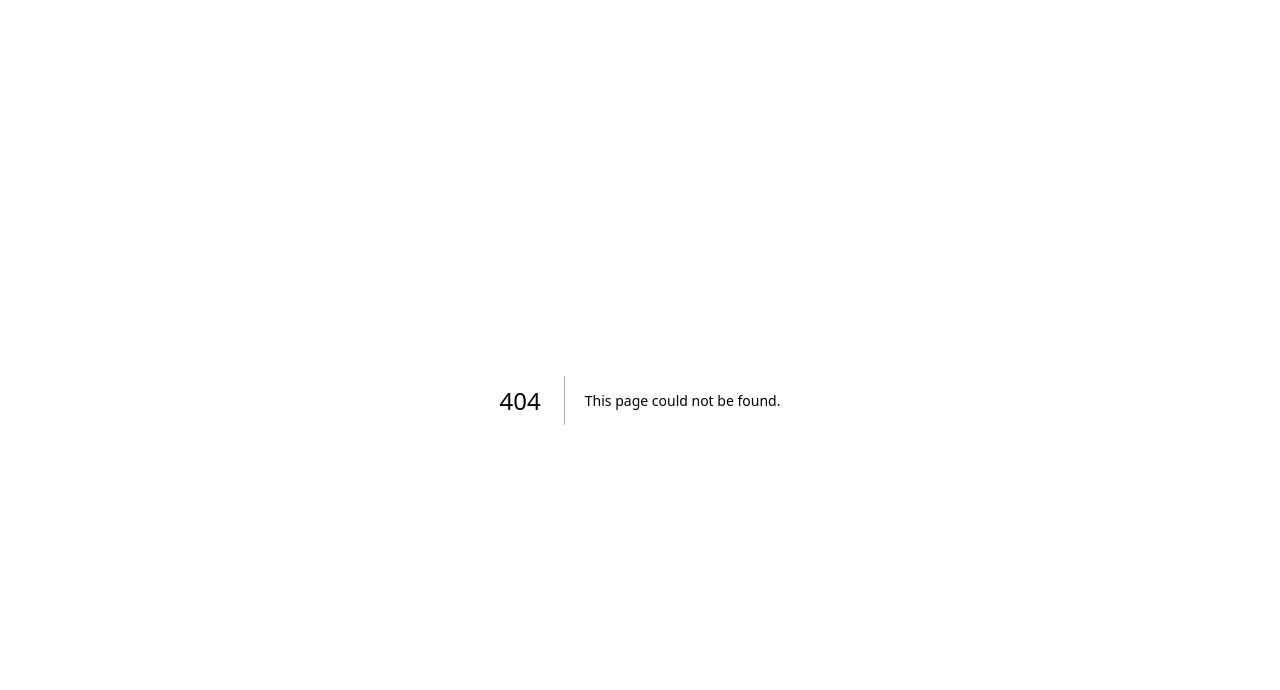
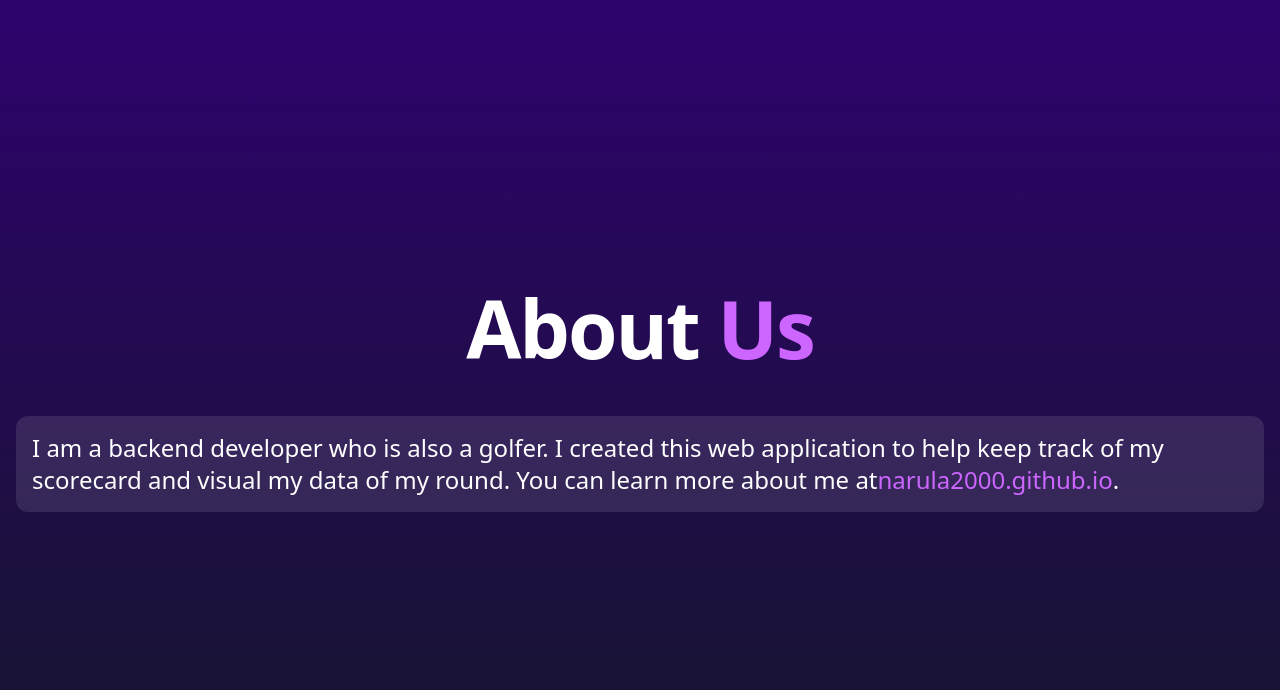
Before and after one commit to narula2000/golf-scorecard, a Next.js app: page /about-us in a window 1280 px wide. Before the commit this address had no page. Shown: the top 690 px of the page. Built offline with nearby package versions, Linux system fonts and the light colour scheme.

Commit message:
Create About Us page

```diff
--- /dev/null
+++ b/src/pages/about-us.tsx
@@ -0,0 +1,39 @@
+import { type NextPage } from "next";
+import Head from "next/head";
+import Link from "next/link";
+
+const AboutUs: NextPage = () => {
+  return (
+    <>
+      <Head>
+        <title>Golf Scorecard - About Us</title>
+        <meta name="description" content="Golf Scorecard" />
+        <link rel="icon" href="/favicon.ico" />
+      </Head>
+      <main className="flex min-h-screen flex-col items-center justify-center bg-gradient-to-b from-[#2e026d] to-[#15162c]">
+        <div className="container flex flex-col items-center justify-center gap-12 px-4 py-16 ">
+          <h1 className="text-5xl font-extrabold tracking-tight text-white sm:text-[5rem]">
+            About <span className="text-[hsl(280,100%,70%)]">Us</span>
+          </h1>
+          <div
+            className="flex m-auto flex-col gap-1 rounded-xl bg-white/10 p-4 text-white hover:bg-white/20"
+          >
+            <div className="text-2xl">
+              I am a backend developer who is also a golfer. I created this web application to
+              help keep track of my scorecard and visual my data of my round. You can learn more
+              about me at
+              <a
+                className="text-[hsl(280,100%,70%)]"
+                href="https://narula2000.github.io/"
+              >
+                narula2000.github.io
+              </a>.
+            </div>
+          </div>
+        </div>
+      </main>
+    </>
+  );
+};
+
+export default AboutUs;
```
